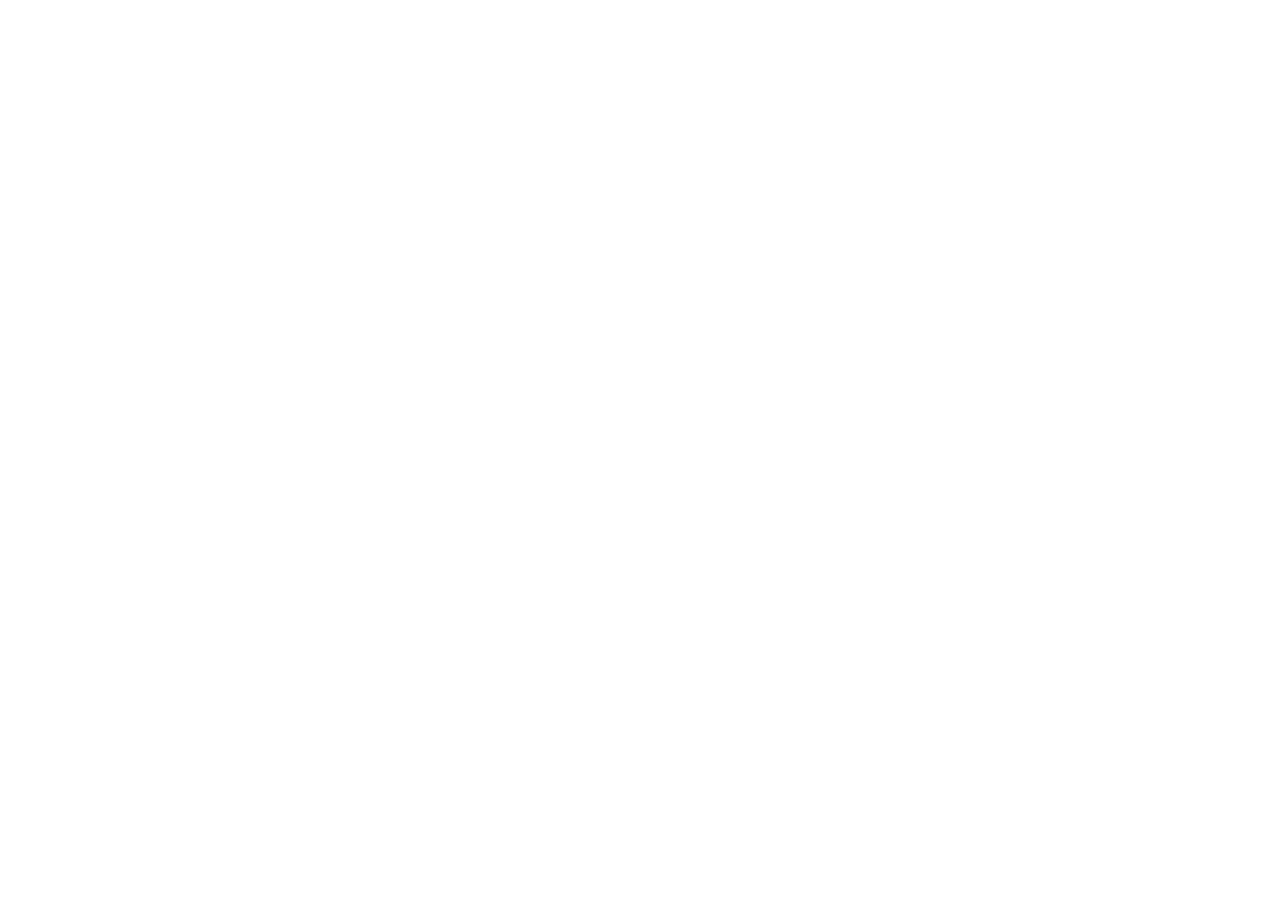
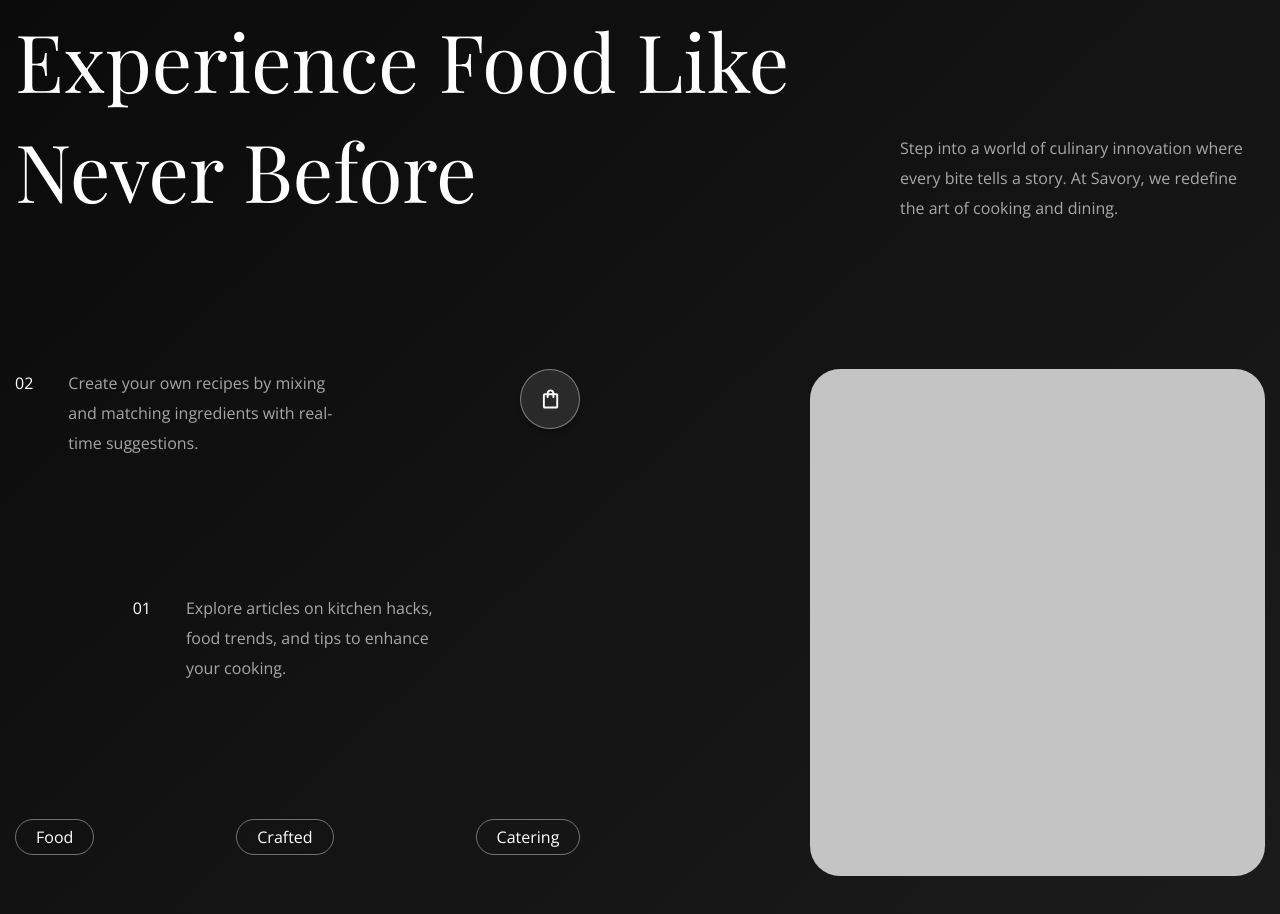
Before and after one commit to KREZOO/Savory, a React (Vite) app: page / in a window 1280 px wide. Shown: the part 1380-2294 px from the top of the page. Before the commit the page ends 1300 px from the top, so only its background shows below. Built offline with nearby package versions, Linux system fonts and the light colour scheme; a web font is replaced by a local one.

Commit message:
Created section foodExp

```diff
--- a/package.json
+++ b/package.json
@@ -10,6 +10,7 @@
     "preview": "vite preview"
   },
   "dependencies": {
+    "classnames": "^2.5.1",
     "react": "^19.1.0",
     "react-dom": "^19.1.0"
   },
--- a/src/App.jsx
+++ b/src/App.jsx
@@ -1,5 +1,6 @@
 import Header from './components/header/Header.jsx';
 import FeaturedDishes from './components/featuredDishes/featuredDishes.jsx';
+import FoodExp from './components/foodExp/FoodExp.jsx';
 
 import './assets/styles/global.scss';
 
@@ -8,6 +9,7 @@
     <main className='main'>
       <Header></Header>
       <FeaturedDishes></FeaturedDishes>
+      <FoodExp></FoodExp>
     </main>
   );
 }
--- a/src/components/featuredDishes/FeaturedDishes.jsx
+++ b/src/components/featuredDishes/FeaturedDishes.jsx
@@ -2,8 +2,7 @@
 
 const FeaturedDishes = () => {
   return (
-    <div className='container'>
-      <section className={Styles.featuredDishes}>
+    <section className={Styles.featuredDishes + ' container'}>
       <header className={Styles.header}>
         <h2 className='h2'>Deliciously Crafted for Food Lovers</h2>
         <p className={Styles.desc + ' desc'}>
@@ -65,7 +64,6 @@
         </div>
       </main>
     </section>
-    </div>
   );
 };
 
--- a/src/components/featuredDishes/Styles.module.scss
+++ b/src/components/featuredDishes/Styles.module.scss
@@ -5,6 +5,7 @@
   flex-direction: column;
   gap: 3.4375rem;
   height: 49.375rem;
+  width: 100%;
 
   .header {
     width: 100%;
--- /dev/null
+++ b/src/components/foodExp/FoodExp.jsx
@@ -0,0 +1,50 @@
+import cn from 'classnames';
+import Styles from './Styles.module.scss';
+
+const FoodExp = () => {
+  return (
+    <section className={Styles.foodExp + ' container'}>
+      <header className={Styles.header}>
+        <h2 className='h2'>Experience Food Like Never Before</h2>
+        <p className={Styles.desc + ' desc'}>
+          Step into a world of culinary innovation where every bite tells a
+          story. At Savory, we redefine the art of cooking and dining.
+        </p>
+      </header>
+
+      <main className={Styles.main}>
+        <div className={Styles.tips}>
+          <div className={Styles.tipsItem}>
+            <span>02</span>
+            <p className='desc'>
+              Create your own recipes by mixing and matching ingredients with
+              real-time suggestions.
+            </p>
+          </div>
+
+          <div className={cn(Styles.tipsItem, Styles.tipsItem2)}>
+            <span>01</span>
+            <p className='desc'>
+              Explore articles on kitchen hacks, food trends, and tips to
+              enhance your cooking.
+            </p>
+          </div>
+
+          <div className={Styles.tipsTegs}>
+            <span>Food</span>
+            <span>Crafted</span>
+            <span>Catering</span>
+          </div>
+
+          <div className={Styles.tipsIcon}>
+            <img src='/icons/shopping-bag.svg' alt='shopping-bag' />
+          </div>
+        </div>
+
+        <div className={Styles.illustration}></div>
+      </main>
+    </section>
+  );
+};
+
+export default FoodExp;
--- /dev/null
+++ b/src/components/foodExp/Styles.module.scss
@@ -0,0 +1,81 @@
+@use '../../assets/styles/vars';
+
+.foodExp {
+  display: flex;
+  flex-direction: column;
+  gap: 9.0625rem;
+  width: 100%;
+
+  .header {
+    width: 100%;
+    display: flex;
+    justify-content: space-between;
+    row-gap: 1rem;
+
+    .desc {
+      align-self: end;
+      max-width: 22.8125rem;
+    }
+  }
+
+  .main {
+    display: flex;
+    gap: 14.375rem;
+
+    .tips {
+      position: relative;
+      display: flex;
+      flex-direction: column;
+      gap: 8.4375rem;
+      width: 44.6875rem;
+
+      .tipsItem {
+        display: flex;
+        gap: 2.1875rem;
+        max-width: 20.625rem;
+
+        span {
+          padding-top: 0.1875rem;
+        }
+      }
+
+      .tipsItem2 {
+        align-self: center;
+      }
+
+      .tipsTegs {
+        display: flex;
+        justify-content: space-between;
+        gap: 1.25rem;
+
+        span {
+          border: 1px solid rgba(255, 255, 255, 0.4);
+          border-radius: 15.3125rem;
+          padding: 0.375rem 1.25rem;
+        }
+      }
+
+      .tipsIcon {
+        position: absolute;
+        top: 0;
+        right: 0;
+        border-radius: 100%;
+        box-shadow: 0 4px 4px 0 rgba(0, 0, 0, 0.25);
+        background-color: rgba(255, 255, 255, 0.1);
+        width: 3.75rem;
+        height: 3.75rem;
+        display: flex;
+        justify-content: center;
+        align-items: center;
+        border: 1px solid rgba(255, 255, 255, 0.4);
+      }
+    }
+
+    .illustration {
+      border-radius: 1.875rem;
+      width: 35.9375rem;
+      height: 31.6875rem;
+      background-color: vars.$imgBgColor;
+    }
+  }
+}
```
Also changed, not shown: 1 other file (tests, documents, lock files or other folders). Lines whose indentation alone changed are shown as unchanged.
